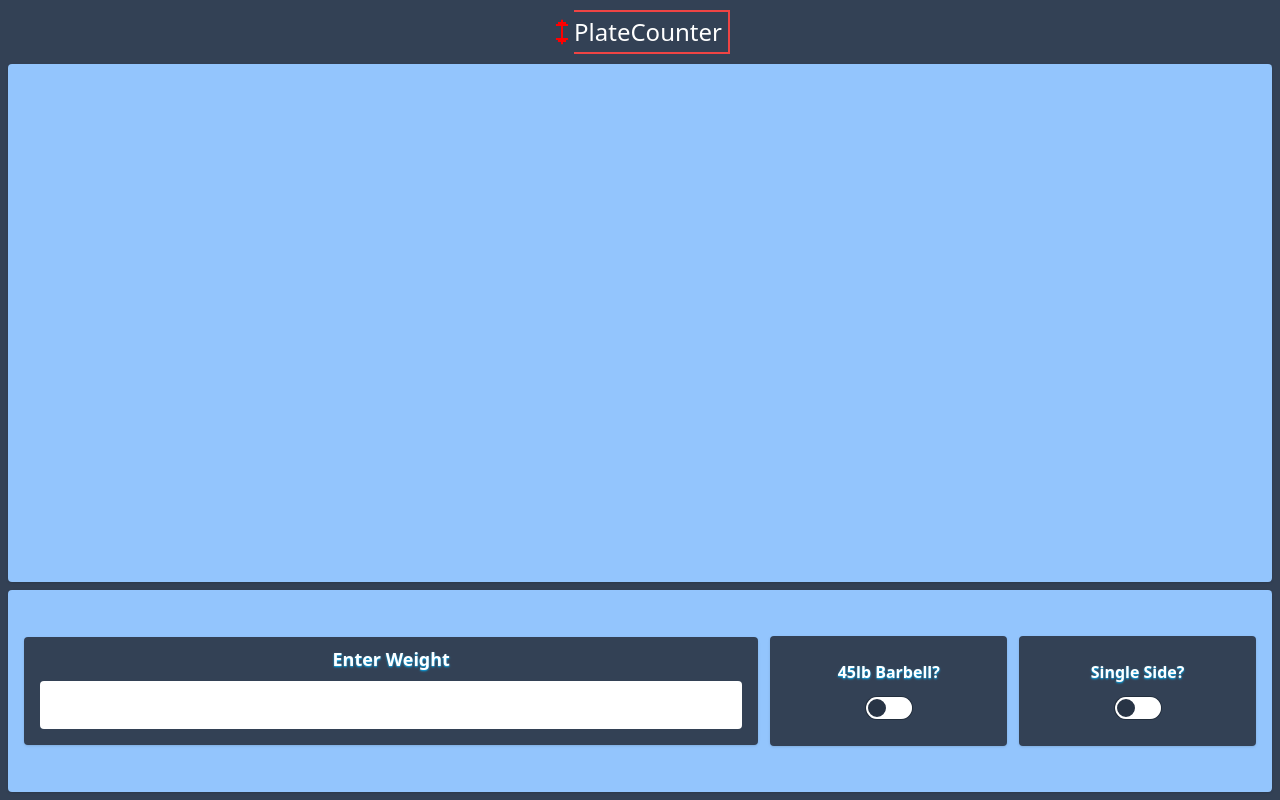
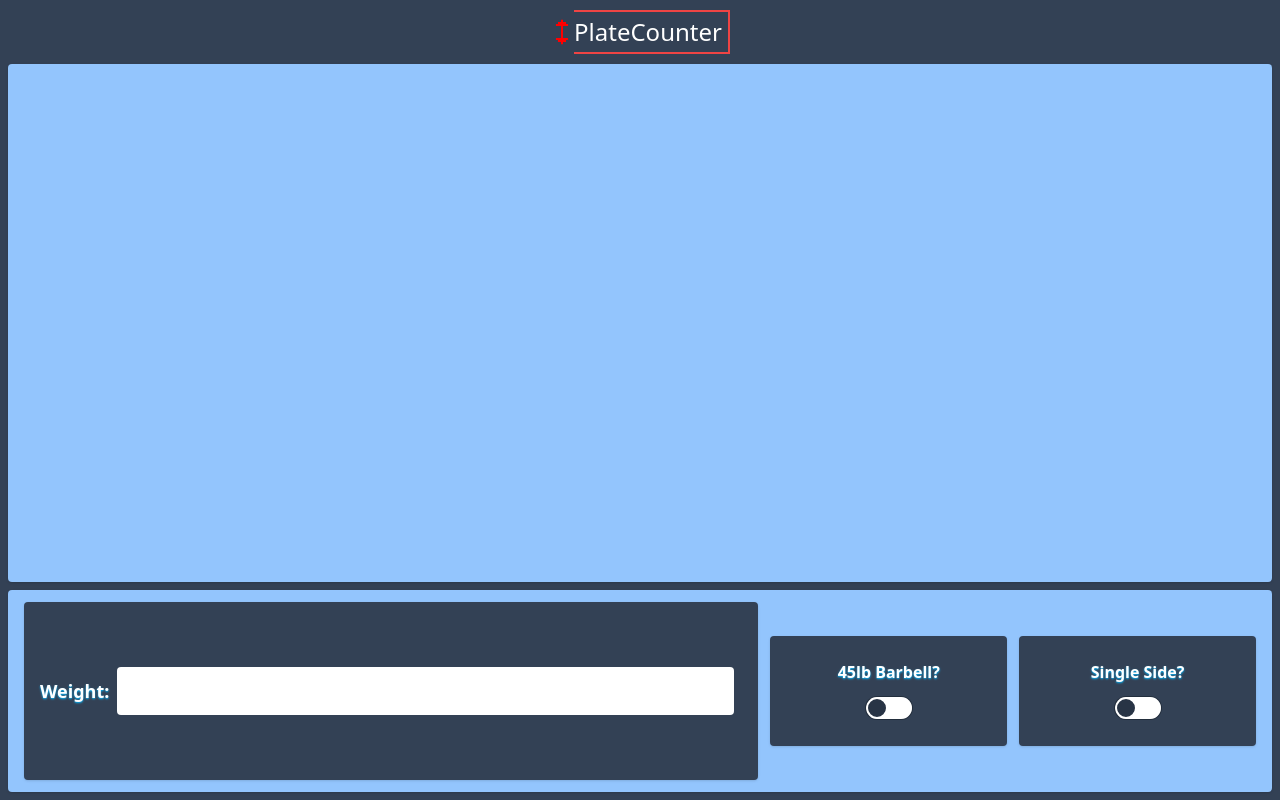
Before and after one commit to PeytonCurr/plate_counter, a React (Create React App) app: page / in a window 1280 px wide. Built offline with nearby package versions, Linux system fonts and the light colour scheme.

Commit message:
Messed with the sizing of the Enter weight form

```diff
--- a/src/components/weightForm.jsx
+++ b/src/components/weightForm.jsx
@@ -47,11 +47,11 @@ function WeightForm(props) {
   return (
     <div className={'items-center rounded bg-blue-300 shadow row-span-2 grid grid-cols-10 grid-rows-2 sm:grid-rows-1 gap-3 px-4 py-3 ' + (!props.barBell && 'md:col-span-2')}>
 
-      <form onSubmit={handleSubmit} className=' bg-slate-700 rounded shadow p-4 pb-6 sm:p-4 sm:pt-2 col-span-10 sm:col-span-6 text-lg '>
-        <h1 className='mb-2 text-center text-white font-bold text-shadow-sm shadow-info ' >
-          Enter Weight
+      <form onSubmit={handleSubmit} className=' bg-slate-700 rounded shadow p-4 col-span-10 sm:col-span-6 text-lg h-full flex items-center '>
+        <h1 className='text-center text-white font-bold text-shadow-sm shadow-info me-2 ' >
+          Weight:
         </h1>
-        <input value={props?.weight || ""} type="number" step={5} max={(props.single ? 500 : 1000)} min={(props.barBell ? 45 : 5)} onChange={handleChange} className="text-center w-full rounded text-white input" />
+        <input value={props?.weight || ""} type="number" step={5} max={(props.single ? 500 : 1000)} min={(props.barBell ? 45 : 5)} onChange={handleChange} className="text-center w-full rounded text-white input me-2 " />
       </form>
 
       <form className=' bg-slate-700 rounded shadow pt-6 pb-5 col-span-5 sm:col-span-2 text-center'>
```
